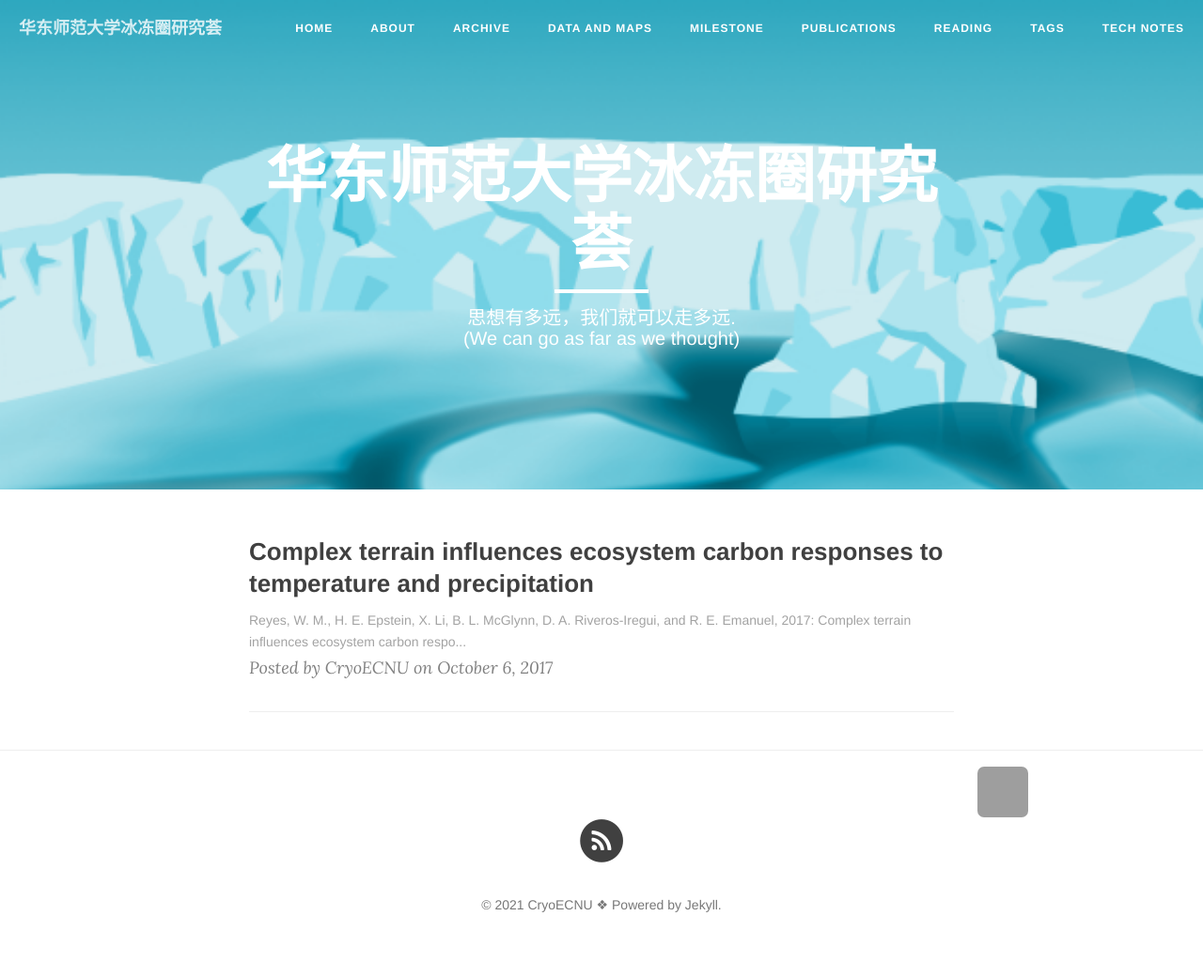
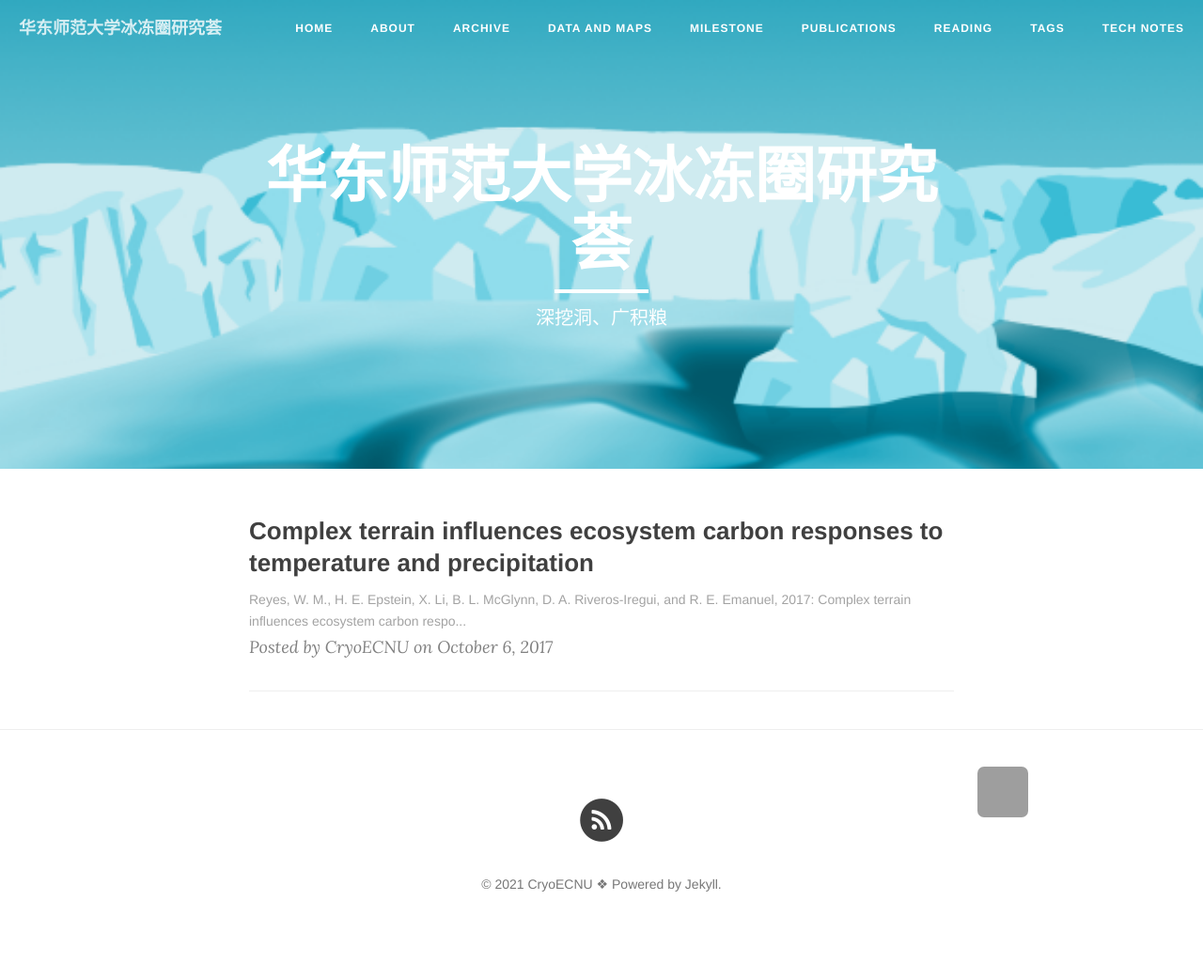
Before and after one commit to CryoECNU/cryoecnu.github.io, a Jekyll site: the page built from index.html, in a window 1280 px wide. Shown: the whole page at 94% size. Built offline with Jekyll 4.4.1, drawn with Linux system fonts in a browser that asks for light colours; nearby versions of some CDN libraries; the list of posts is cut into pages by our own code; after the commit the page ends 1019 px from its top, so only the background shows below that; grey boxes are pictures that could not be loaded.

Commit message:
Update index.html

```diff
--- a/index.html
+++ b/index.html
@@ -1,6 +1,6 @@
 ---
 layout: page
-description: "思想有多远，我们就可以走多远. <br>(We can go as far as we thought)"
+description: "深挖洞、广积粮"
 ---
 
 {% for post in paginator.posts %}
```
